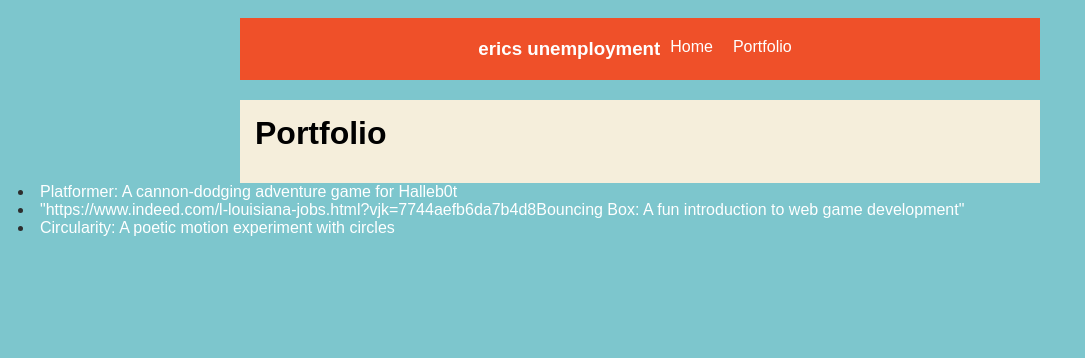
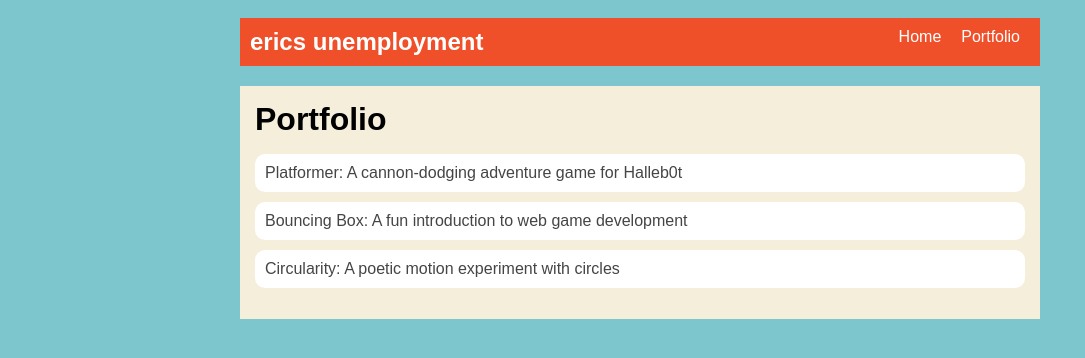
Before and after one commit to iker287/iker287.github.io, a plain HTML site: page portfolio.html in a window 1280 px wide. Shown: the whole page, without its empty margins (0-1085 px from the left). Drawn offline with Linux system fonts and the light colour scheme.

Commit message:
add portfolio page to website

```diff
--- a/portfolio.html
+++ b/portfolio.html
@@ -1,14 +1,15 @@
 <!DOCTYPE html>
 <html>
- <head>
-   <title>erics unemployment</title>
- </head>
+  <head>
+    <title>YIKERS UNEMPLOYMENT </title>
+    <link rel="stylesheet" href="style.css" />
+  </head>
 
 
  <body>
    <!-- All content goes here -->
    <div id="all-contents">
-       <nav>
+
            <nav>
                <h1>erics unemployment </h1>
                <ul id="nav-ul">
@@ -20,29 +21,24 @@
                  </li>
                </ul>
              </nav>
-           </nav>
+
 
 
            <main>
                <div class="content">
                  <h1>Portfolio</h1>
                  <ul id="portfolio">
-
+                  <li>
+                    <a href="fsd-projects/platformer/">Platformer: A cannon-dodging adventure game for Halleb0t</a>
+                  </li>
+                  <li>
+                    <a href="fsd-projects/bouncing-box/">Bouncing Box: A fun introduction to web game development</a>
+                  </li>
+                  <li>
+                    <a href="fsd-projects/circularity/">Circularity: A poetic motion experiment with circles</a>
+                  </li>
                  </ul>
                </div>
              </main>
          </div>
-         <li>
-           <a href="projects/platformer/">Platformer: A cannon-dodging adventure game for Halleb0t</a>
-         </li>
-         <li>
-           <a href=>"https://www.indeed.com/l-louisiana-jobs.html?vjk=7744aefb6da7b4d8Bouncing Box: A fun introduction to web game development"</a>
-         </li>
-         <li>
-           <a href="projects/circularity/">Circularity: A poetic motion experiment with circles</a>
-         </li>
-
-         <head>
-           <title>YIKERS UNEMPLOYMENT </title>
-           <link rel="stylesheet" href="style.css" />
-         </head>
+ </body>
```
